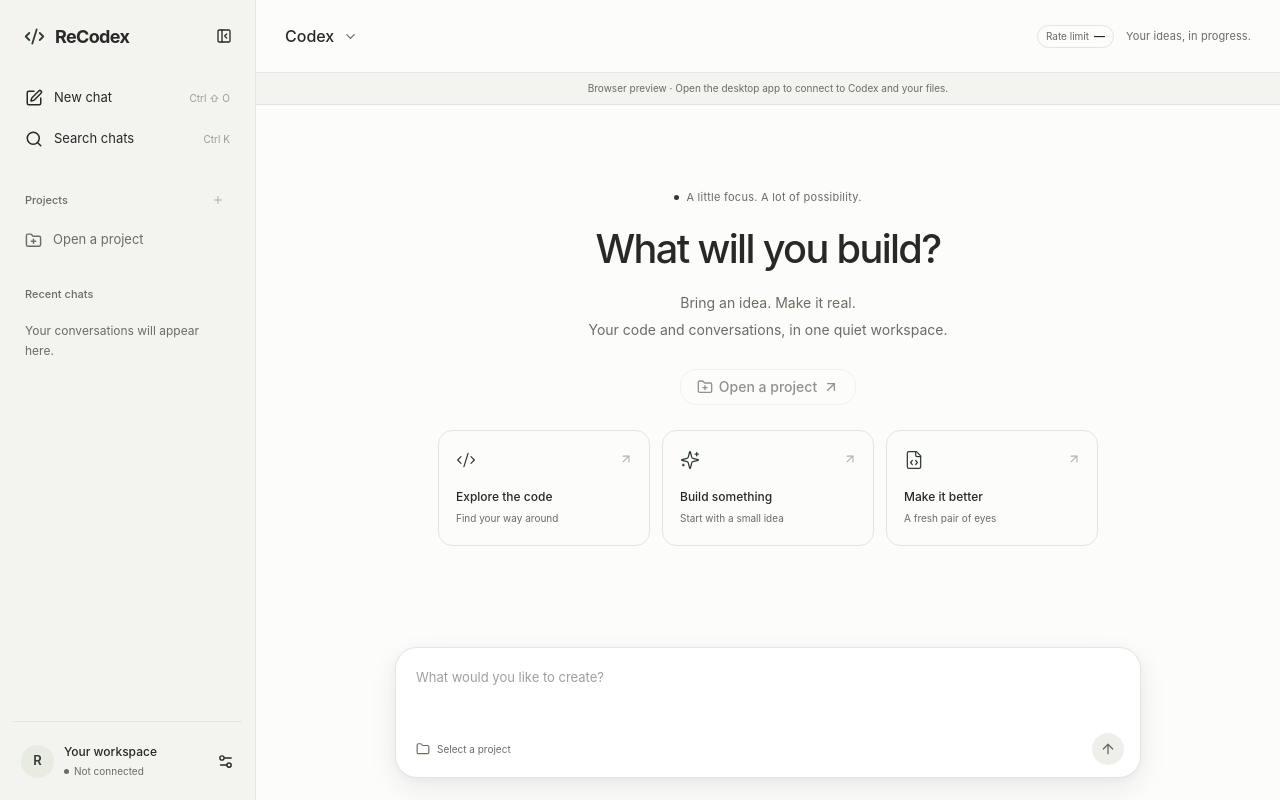
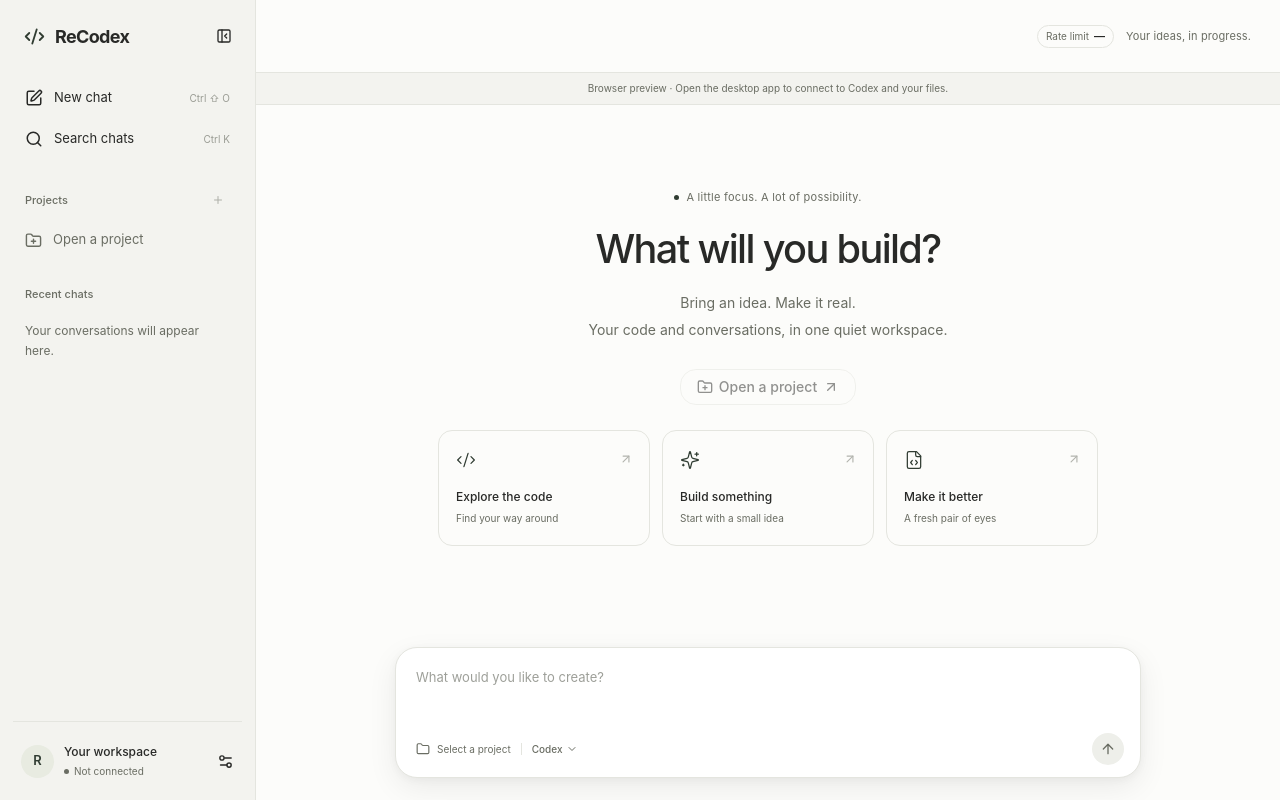
Before and after one commit to potistudio/ReCodex, a SvelteKit app: page / in a window 1280 px wide. Built offline with nearby package versions, Linux system fonts and the light colour scheme.

Commit message:
Move model selection into the composer

```diff
--- a/src/app.css
+++ b/src/app.css
@@ -325,12 +325,12 @@
 }
 .model-trigger {
 	display: flex;
-	gap: 9px;
+	gap: 4px;
 	align-items: center;
 	font-weight: 550;
-	font-size: 16px;
-	color: var(--foreground);
-	padding: 8px 0;
+	font-size: 10px;
+	color: var(--muted-foreground);
+	padding: 2px 0;
 }
 .model-trigger svg {
 	color: var(--muted-foreground);
--- a/src/routes/+page.svelte
+++ b/src/routes/+page.svelte
@@ -432,24 +432,6 @@
 						><PanelLeftOpen /></Button
 					>
 				{/if}
-				<Dropdown.Root
-					><Dropdown.Trigger class="model-trigger" disabled={!app.models.length || app.busy}
-						><span>{app.selectedModel?.displayName || "Codex"}</span>
-						<ChevronDown size={15} /></Dropdown.Trigger
-					><Dropdown.Content align="start" class="w-80"
-						><Dropdown.Label>Choose a model</Dropdown.Label>
-						{#each app.models as model}
-							<Dropdown.Item onclick={() => app.selectModel(model.model)} class="model-option"
-								><div>
-									<strong>{model.displayName}</strong><small>{model.description}</small>
-								</div>
-								{#if app.model === model.model}
-									<Check size={15} />
-								{/if}</Dropdown.Item
-							>
-						{/each}</Dropdown.Content
-					></Dropdown.Root
-				>
 			</div>
 			<div class="topbar-right">
 				<span
@@ -630,6 +612,28 @@
 									>{app.project?.name ||
 										"Select a project"}</span
 								>
+								<span class="toolbar-divider"></span>
+								<Dropdown.Root
+									><Dropdown.Trigger class="model-trigger" disabled={!app.models.length || app.busy}
+										><span>{app.selectedModel?.displayName || "Codex"}</span>
+										<ChevronDown size={12} /></Dropdown.Trigger
+									><Dropdown.Content align="start" class="w-80"
+										><Dropdown.Label>Choose a model</Dropdown.Label>
+										{#each app.models as model}
+											<Dropdown.Item
+												onclick={() => app.selectModel(model.model)}
+												class="model-option"
+												><div>
+													<strong>{model.displayName}</strong
+													><small>{model.description}</small>
+												</div>
+												{#if app.model === model.model}
+													<Check size={15} />
+												{/if}</Dropdown.Item
+											>
+										{/each}</Dropdown.Content
+									></Dropdown.Root
+								>
 								{#if app.selectedModel?.supportedReasoningEfforts.length}
 									<span class="toolbar-divider"></span
 									><select aria-label="Reasoning effort" disabled={app.busy} bind:value={app.effort}>
```
Also changed, not shown: 1 other file (tests, documents, lock files or other folders).
